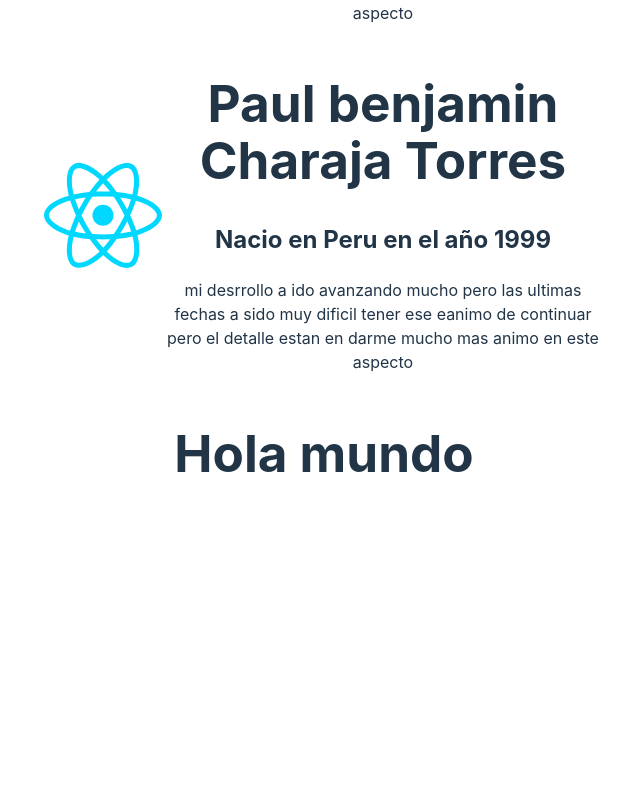
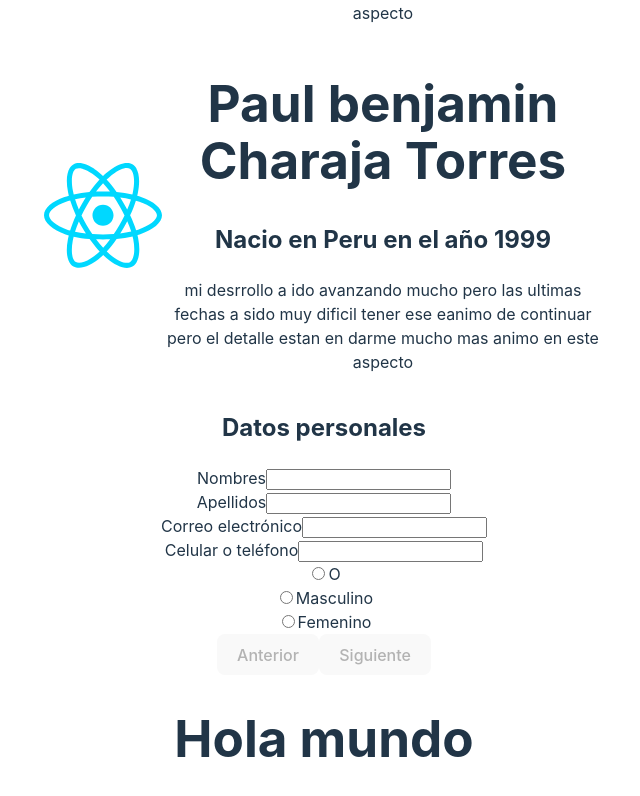
Before and after one commit to ch4r4j4/Dar-project-frontend, a React (Vite) app in the folder dar-front/: page / in a window 1280 px wide. Shown: the part 340-1136 px from the top of the page, without its empty margins (316-956 px from the left). Before the commit the page ends 887 px from the top, so only its background shows below. Built offline with nearby package versions, Linux system fonts and the light colour scheme.

Commit message:
form with use state

```diff
--- a/dar-front/src/App.jsx
+++ b/dar-front/src/App.jsx
@@ -4,6 +4,7 @@ import {useForm} from 'react-hook-form';
 import './App.css'
 import image from './assets/react.svg'
 import {Testimonio} from './components/testimonio';
+import StepForm from './components/Stepform';
 
 
 
@@ -29,7 +30,8 @@ function App() {
       año ='1999'
       testimonio = 'mi desrrollo a ido avanzando mucho pero las ultimas fechas a sido muy dificil tener ese eanimo de continuar pero el detalle estan en darme mucho mas animo en este aspecto'
     />
-    </div>
+    <StepForm/>
+  </div>
     )
 }
 
--- /dev/null
+++ b/dar-front/src/components/Stepform.jsx
@@ -0,0 +1,86 @@
+import React, { useState } from 'react';
+
+const StepForm = () => {
+  const [step, setStep] = useState(0);
+  const [formData, setFormData] = useState({
+    firstName: '',
+    lastName: '',
+    email: '',
+    phone: '',
+    gender: '',
+    idNumber: '',
+    dob: '',
+    secondPhone: '',
+    nationality: '',
+  });
+
+  const steps = [
+    {
+      label: 'Datos personales',
+      fields: [
+        { name: 'firstName', label: 'Nombres', type: 'text' },
+        { name: 'lastName', label: 'Apellidos', type: 'text' },
+        { name: 'email', label: 'Correo electrónico', type: 'email' },
+        { name: 'phone', label: 'Celular o teléfono', type: 'tel' },
+        { name: 'gender', label: 'Sexo:', type: 'radio', options: ['O', 'Masculino', 'Femenino'] },
+      ],
+    },
+    // Add more steps here
+  ];
+
+  const handleInputChange = (e) => {
+    setFormData({ ...formData, [e.target.name]: e.target.value });
+  };
+
+  const handleNext = () => {
+    setStep(step + 1);
+  };
+
+  const handlePrev = () => {
+    setStep(step - 1);
+  };
+
+  return (
+    <div>
+      <h2>{steps[step].label}</h2>
+      {steps[step].fields.map((field) => (
+        <div key={field.name}>
+          {field.type === 'radio' ? (
+            <>
+              {field.options.map((option, index) => (
+                <div key={option}>
+                  <input
+                    type={field.type}
+                    name={field.name}
+                    value={option}
+                    checked={formData.gender === option}
+                    onChange={handleInputChange}
+                  />
+                  <label htmlFor={field.name}>{option}</label>
+                </div>
+              ))}
+            </>
+          ) : (
+            <>
+              <label htmlFor={field.name}>{field.label}</label>
+              <input
+                type={field.type}
+                name={field.name}
+                value={formData[field.name]}
+                onChange={handleInputChange}
+              />
+            </>
+          )}
+        </div>
+      ))}
+      <button onClick={handlePrev} disabled={step === 0}>
+        Anterior
+      </button>
+      <button onClick={handleNext} disabled={step === steps.length - 1}>
+        Siguiente
+      </button>
+    </div>
+  );
+};
+
+export default StepForm;
```
